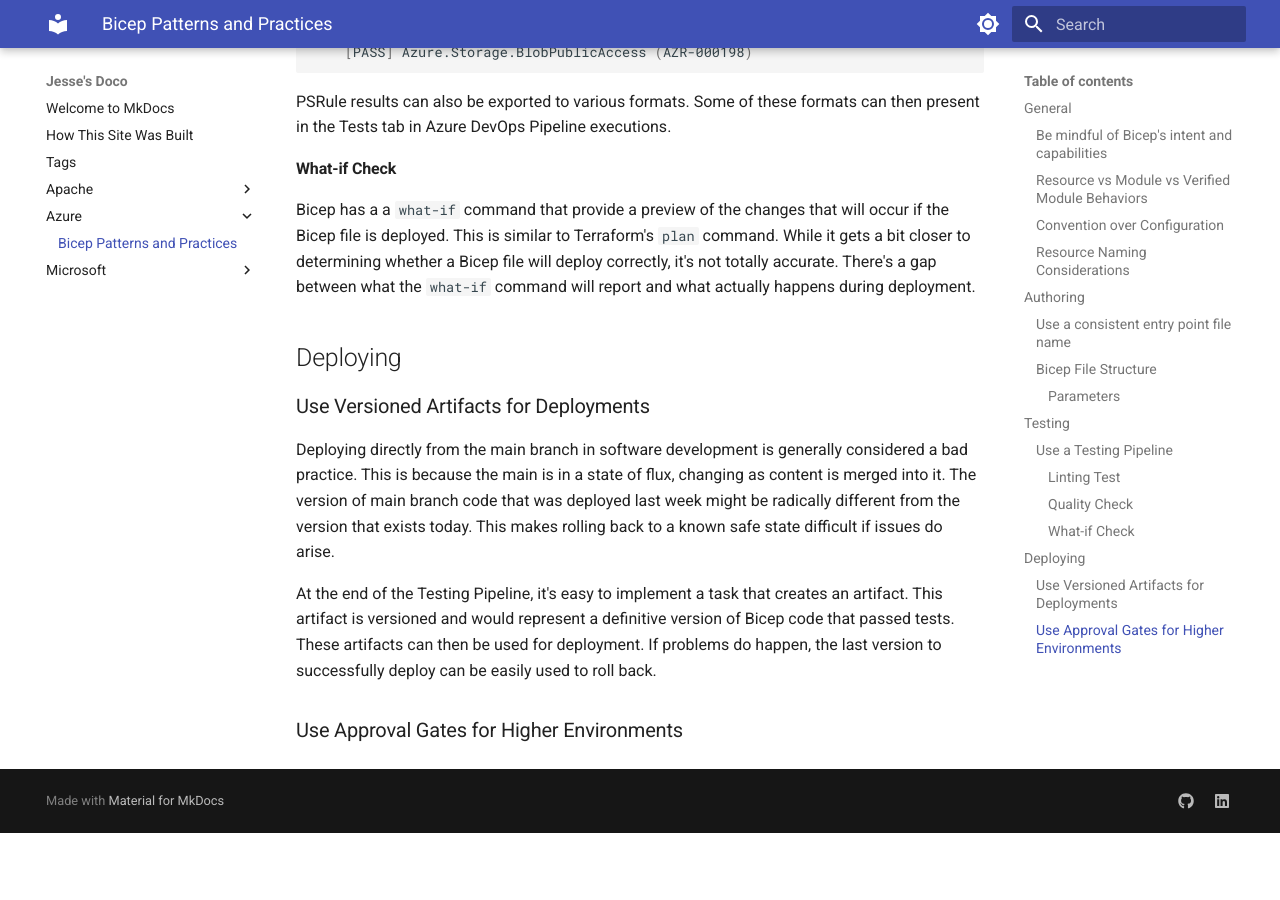
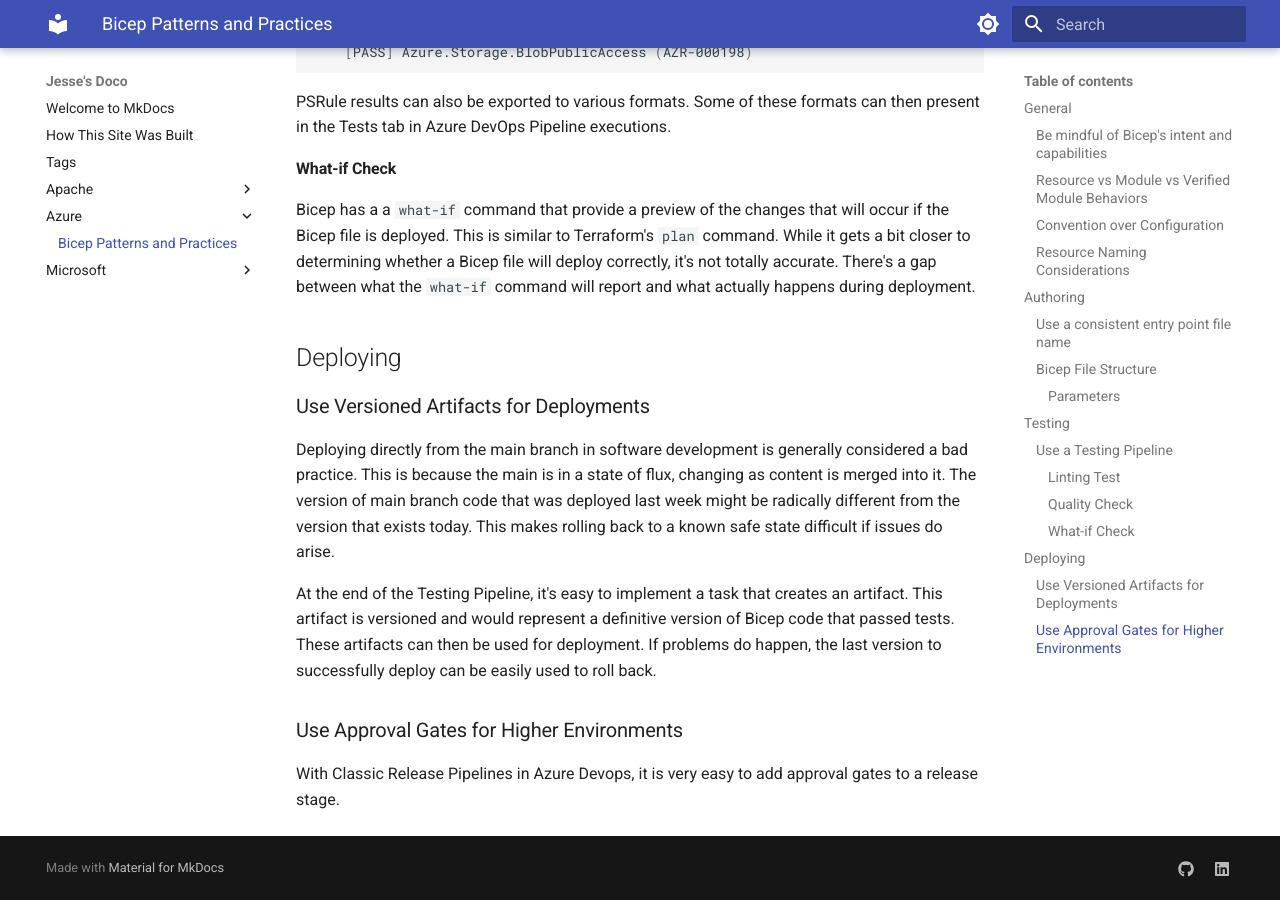
Before and after one commit to jpboyce/doco, an MkDocs documentation site: the page built from docs/azure/patterns-and-practices.md, in a window 1280 px wide and 900 px high, scrolled down 3250 px. Built offline with MkDocs 1.6.1 and Material for MkDocs 9.7.7, drawn with Linux system fonts in a browser that asks for light colours; before the commit the page ends 4083 px from its top, so only the background shows below that.

Commit message:
Added some content about release gates

```diff
--- a/docs/azure/patterns-and-practices.md
+++ b/docs/azure/patterns-and-practices.md
@@ -112,3 +112,5 @@
 At the end of the Testing Pipeline, it's easy to implement a task that creates an artifact.  This artifact is versioned and would represent a definitive version of Bicep code that passed tests.  These artifacts can then be used for deployment.  If problems do happen, the last version to successfully deploy can be easily used to roll back.
 
 ### Use Approval Gates for Higher Environments
+
+With Classic Release Pipelines in Azure Devops, it is very easy to add approval gates to a release stage.
```
